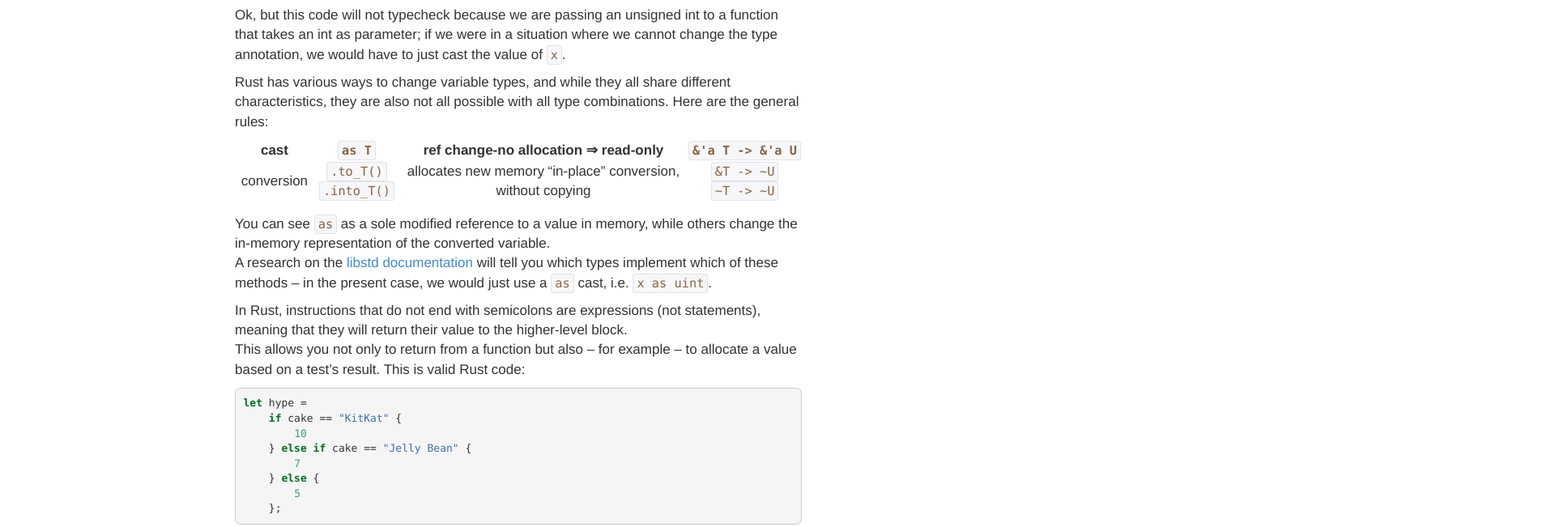
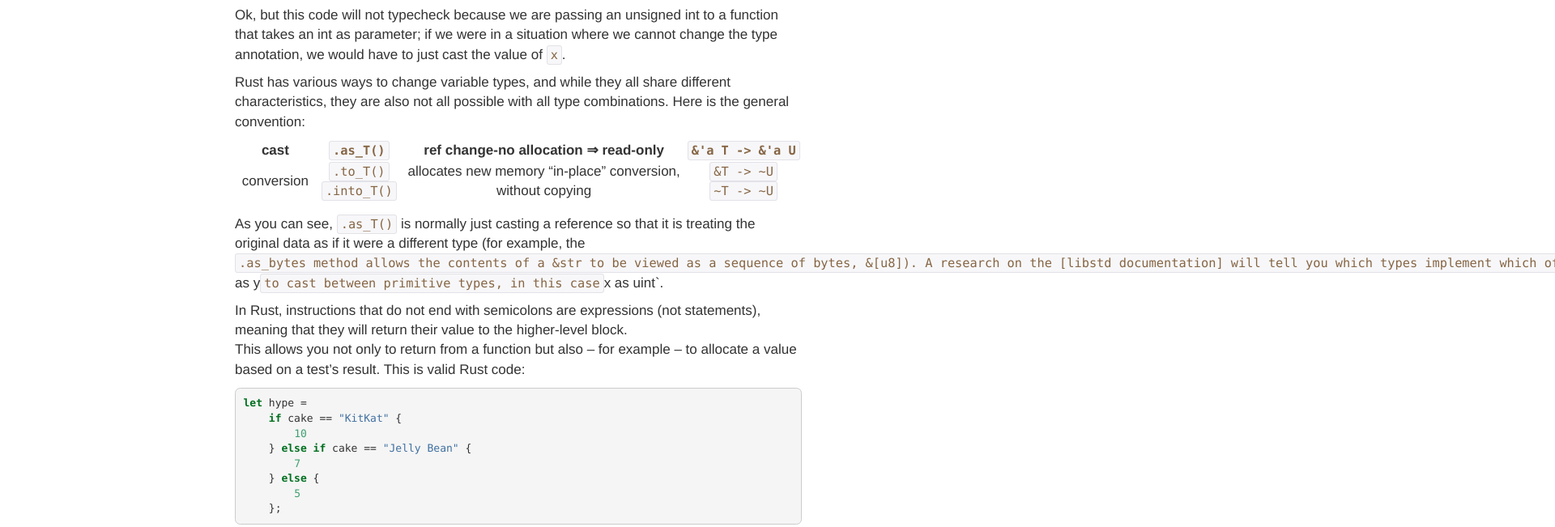
Before and after one commit to adrientetar/rust-tuts, a plain HTML site: page tutorial/ch-03.html in a window 1280 px wide. Shown: the part 2699-3350 px from the top of the page at 81% size, 1920 px wide, since content can reach past the window. Drawn offline with Linux system fonts and the light colour scheme; a web font is replaced by a local one.

Commit message:
Fix a few things
Closes #11, closes #12.

```diff
--- a/tutorial/ch-03.html
+++ b/tutorial/ch-03.html
@@ -121,12 +121,12 @@ h = ~[<span class="dv">1u</span>, <span class="dv">2</span>, <span class="dv">3<
     <span class="ot">println!</span>(<span class="st">&quot;So this gives us {}.&quot;</span>, y);
 }</code></pre>
 <p>Ok, but this code will not typecheck because we are passing an unsigned int to a function that takes an int as parameter; if we were in a situation where we cannot change the type annotation, we would have to just cast the value of <code>x</code>.</p>
-<p>Rust has various ways to change variable types, and while they all share different characteristics, they are also not all possible with all type combinations. Here are the general rules:</p>
+<p>Rust has various ways to change variable types, and while they all share different characteristics, they are also not all possible with all type combinations. Here is the general convention:</p>
 <table>
-<col style="width: 14%" /><col style="width: 15%" /><col style="width: 51%" /><col style="width: 19%" /><thead>
+<col style="width: 14%" /><col style="width: 15%" /><col style="width: 49%" /><col style="width: 20%" /><thead>
 <tr class="header">
 <th style="text-align: center;">cast</th>
-<th style="text-align: center;"><code>as T</code></th>
+<th style="text-align: center;"><code>.as_T()</code></th>
 <th style="text-align: center;">ref change-no allocation ⇒ read-only</th>
 <th style="text-align: center;"><code>&amp;'a T -&gt; &amp;'a U</code></th>
 </tr>
@@ -140,7 +140,7 @@ h = ~[<span class="dv">1u</span>, <span class="dv">2</span>, <span class="dv">3<
 </tr>
 </tbody>
 </table>
-<p>You can see <code>as</code> as a sole modified reference to a value in memory, while others change the in-memory representation of the converted variable.<br />A research on the <a href="http://static.rust-lang.org/doc/master/std/index.html">libstd documentation</a> will tell you which types implement which of these methods – in the present case, we would just use a <code>as</code> cast, i.e. <code>x as uint</code>.</p>
+<p>As you can see, <code>.as_T()</code> is normally just casting a reference so that it is treating the original data as if it were a different type (for example, the <code>.as_bytes method allows the contents of a &amp;str to be viewed as a sequence of bytes, &amp;[u8]). A research on the [libstd documentation] will tell you which types implement which of these methods &amp;ndash; in the present case, we would just use a</code>x as y<code>to cast between primitive types, in this case</code>x as uint`.</p>
 <p>In Rust, instructions that do not end with semicolons are expressions (not statements), meaning that they will return their value to the higher-level block.<br />This allows you not only to return from a function but also – for example – to allocate a value based on a test’s result. This is valid Rust code:</p>
 <pre class="sourceCode rust"><code class="sourceCode rust"><span class="kw">let</span> hype =
     <span class="kw">if</span> cake == <span class="st">&quot;KitKat&quot;</span> {
```
Also changed, not shown: tutorial/ch-01.html (+1 -1 lines), tutorial/tutorial.html (+5 -5 lines), 3 other files.
